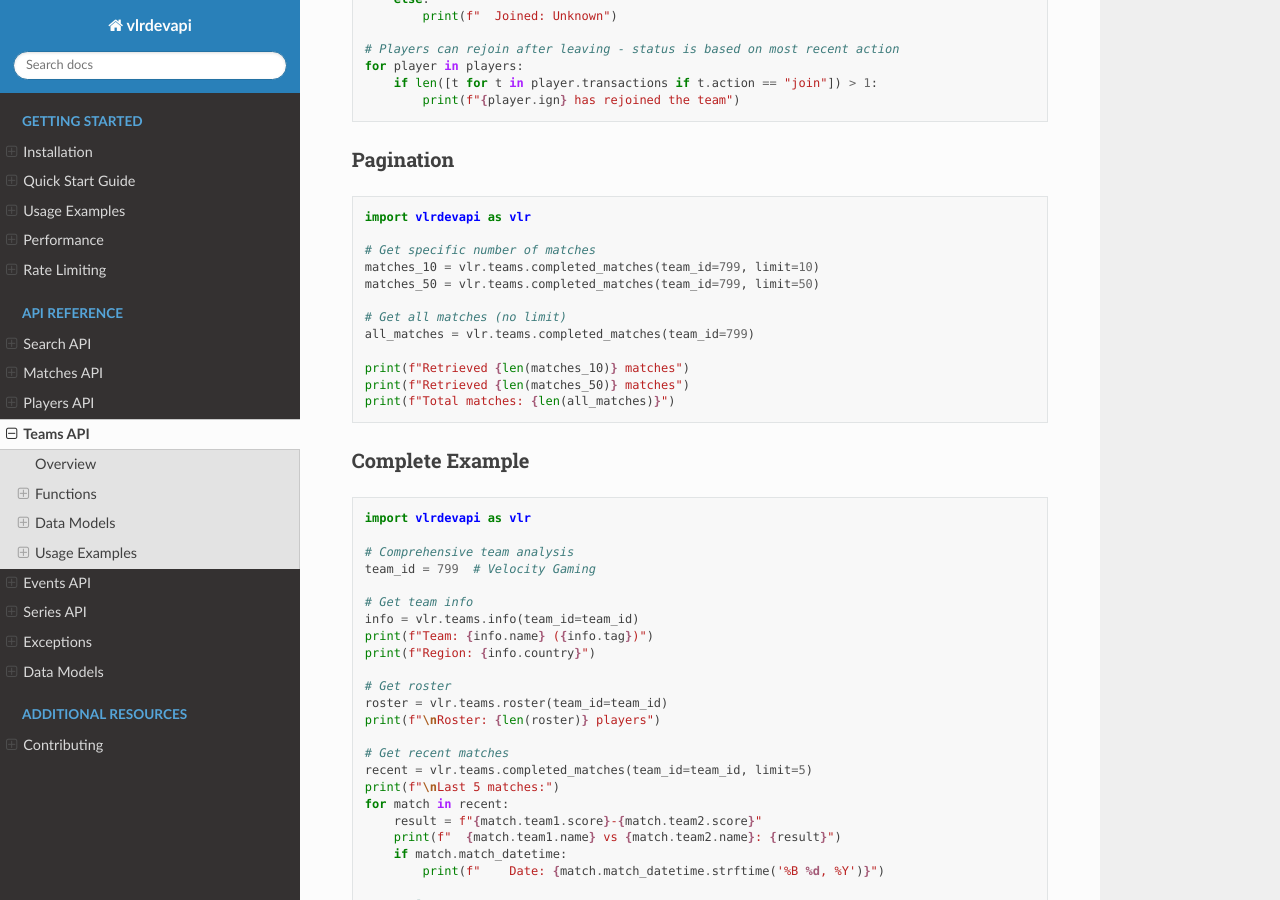
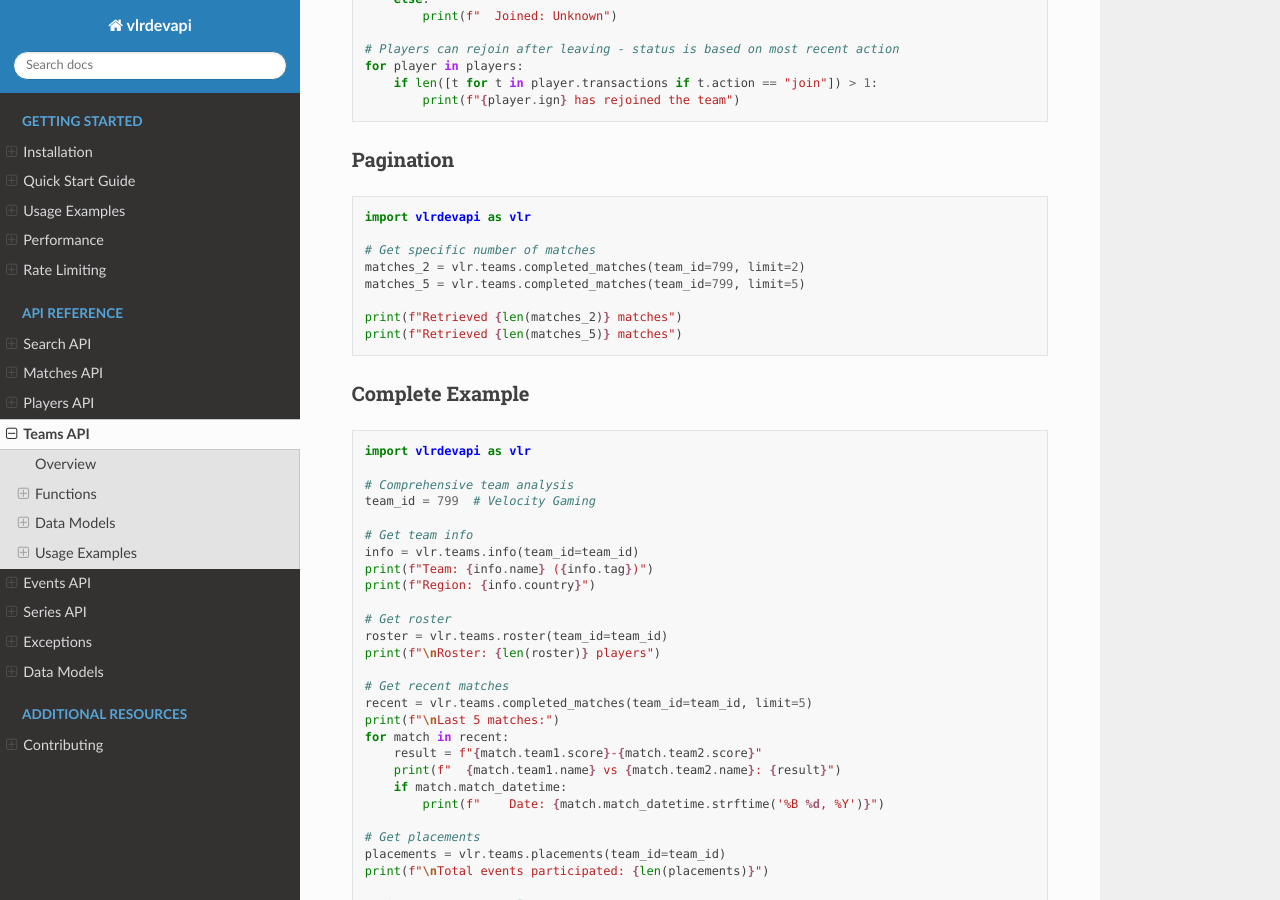
Before and after one commit to Vanshbordia/vlrdevapi, a Sphinx documentation site: the page built from docs/source/api/teams.rst, in a window 1280 px wide and 900 px high, scrolled down 5666 px. Built offline with Sphinx 7.4.7 and the Read the Docs theme 3.1.0, drawn with Linux system fonts in a browser that asks for light colours.

Commit message:
Updated Docs and Release v1.1

```diff
--- a/docs/source/api/teams.rst
+++ b/docs/source/api/teams.rst
@@ -270,15 +270,12 @@ Pagination
    import vlrdevapi as vlr
 
    # Get specific number of matches
-   matches_10 = vlr.teams.completed_matches(team_id=799, limit=10)
-   matches_50 = vlr.teams.completed_matches(team_id=799, limit=50)
+   matches_2 = vlr.teams.completed_matches(team_id=799, limit=2)
+   matches_5 = vlr.teams.completed_matches(team_id=799, limit=5)
 
-   # Get all matches (no limit)
-   all_matches = vlr.teams.completed_matches(team_id=799)
+   print(f"Retrieved {len(matches_2)} matches")
+   print(f"Retrieved {len(matches_5)} matches")
 
-   print(f"Retrieved {len(matches_10)} matches")
-   print(f"Retrieved {len(matches_50)} matches")
-   print(f"Total matches: {len(all_matches)}")
 
 Complete Example
 ~~~~~~~~~~~~~~~~
```
